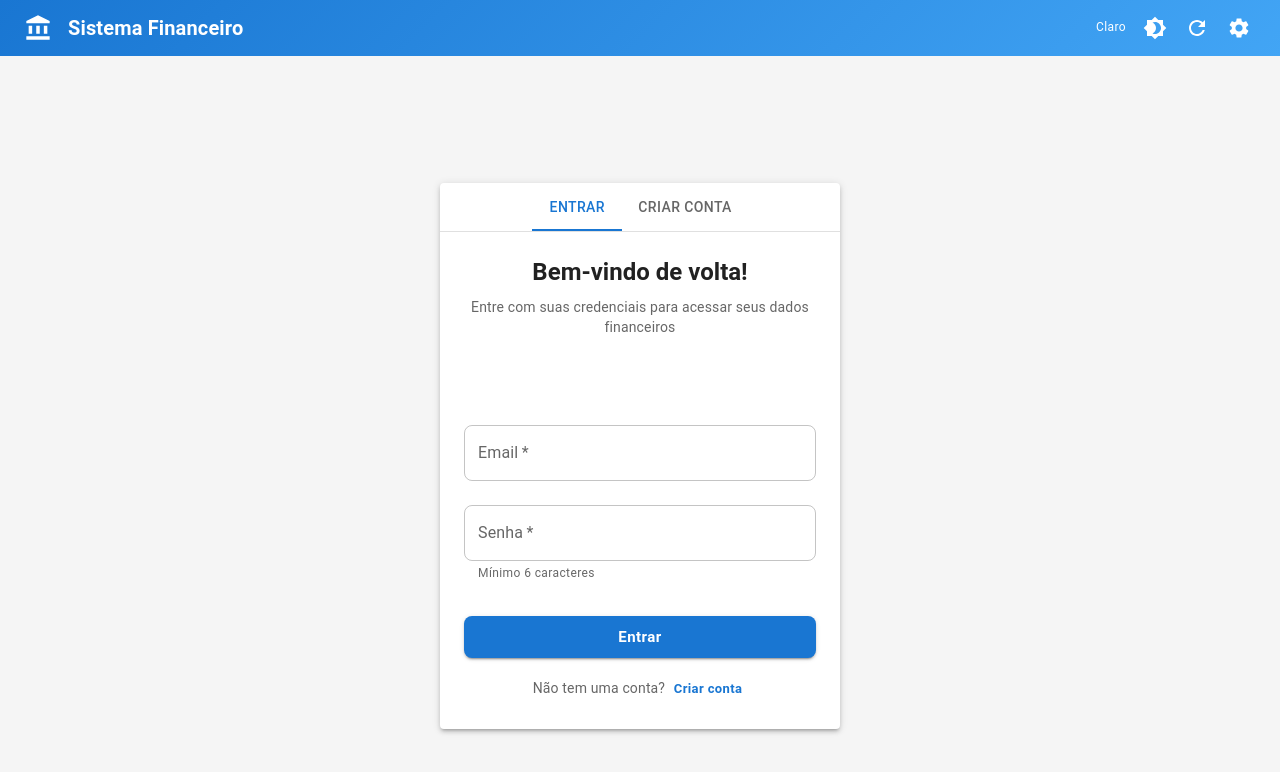
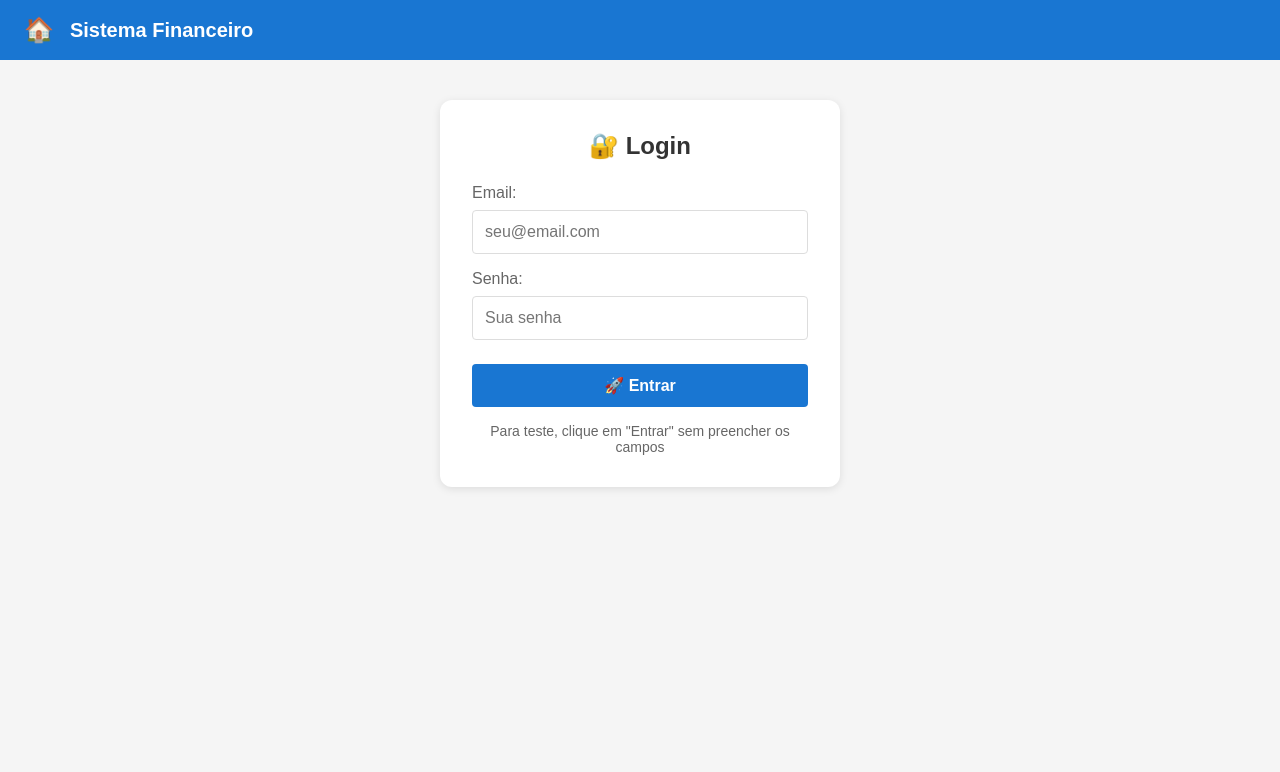
Before and after one commit to RobertoCosta33/financeiro, a Next.js app: page / in a window 1280 px wide. Shown: the top 772 px of the page. Built offline with nearby package versions, Linux system fonts and the light colour scheme; no server answers.

Commit message:
Create ultra-simple HTML version without Material-UI for guaranteed GitHub Pages compatibility

```diff
--- a/src/app/page.tsx
+++ b/src/app/page.tsx
@@ -1,171 +1,317 @@
 'use client';
 
 import React, { useState, useEffect } from 'react';
-import { Box, Typography } from '@mui/material';
-import { ThemeProvider } from '@mui/material/styles';
-import { CssBaseline } from '@mui/material';
-import { lightTheme, darkTheme } from '../templates/theme';
-import Header from '../components/Header';
-import Dashboard from '../components/Dashboard';
-import { LoginForm } from '../components/Auth/LoginForm';
-
-interface UserData {
-  id: string;
-  email: string;
-  name?: string;
-}
-
-interface ThemeData {
-  mode: 'light' | 'dark';
-}
-
-interface AppData {
-  theme: ThemeData;
-  balances: unknown[];
-  cards: unknown[];
-  debts: unknown[];
-}
 
 export default function Home() {
   const [loading, setLoading] = useState(true);
   const [isAuthenticated, setIsAuthenticated] = useState(false);
-  const [user, setUser] = useState<UserData | null>(null);
-  const [data, setData] = useState<AppData>({
-    theme: { mode: 'light' },
-    balances: [],
-    cards: [],
-    debts: []
-  });
-  const [settingsOpen, setSettingsOpen] = useState(false);
+  const [theme, setTheme] = useState<'light' | 'dark'>('light');
 
   useEffect(() => {
-    // Detectar se estamos no GitHub Pages (sem Supabase)
-    const isGitHubPages = window.location.hostname === 'robertocosta33.github.io';
-
-    if (isGitHubPages) {
-      // Modo local para GitHub Pages
-      console.log('GitHub Pages detectado - usando modo local');
+    // Carregamento rápido
+    setTimeout(() => {
+      setLoading(false);
 
       // Carregar dados do localStorage
       const savedData = localStorage.getItem('financeiro_local_data');
       if (savedData) {
         try {
-          const parsed = JSON.parse(savedData) as AppData;
-          setData(parsed);
+          const parsed = JSON.parse(savedData);
+          if (parsed.theme?.mode) {
+            setTheme(parsed.theme.mode);
+          }
           setIsAuthenticated(true);
         } catch (e) {
           console.error('Erro ao carregar dados:', e);
         }
       }
-
-      setLoading(false);
-    } else {
-      // Modo Supabase para desenvolvimento local
-      console.log('Desenvolvimento local - usando Supabase');
-
-      // Simular carregamento do Supabase
-      setTimeout(() => {
-        setLoading(false);
-        // Aqui você pode adicionar a lógica real do Supabase
-      }, 1000);
-    }
+    }, 500);
   }, []);
 
-  const updateTheme = (newTheme: ThemeData) => {
-    const newData = { ...data, theme: newTheme };
-    setData(newData);
-    localStorage.setItem('financeiro_local_data', JSON.stringify(newData));
+  const handleLogin = () => {
+    setIsAuthenticated(true);
+    localStorage.setItem('financeiro_local_data', JSON.stringify({
+      theme: { mode: 'light' },
+      balances: [],
+      cards: [],
+      debts: []
+    }));
   };
 
   const handleLogout = () => {
     setIsAuthenticated(false);
-    setUser(null);
     localStorage.removeItem('financeiro_local_data');
   };
 
-  const handleLogin = (userData: UserData) => {
-    setIsAuthenticated(true);
-    setUser(userData);
+  const toggleTheme = () => {
+    const newTheme = theme === 'light' ? 'dark' : 'light';
+    setTheme(newTheme);
+
+    const savedData = localStorage.getItem('financeiro_local_data');
+    if (savedData) {
+      const parsed = JSON.parse(savedData);
+      parsed.theme = { mode: newTheme };
+      localStorage.setItem('financeiro_local_data', JSON.stringify(parsed));
+    }
   };
 
-  // Se ainda está carregando, mostrar loading
+  // Loading
   if (loading) {
     return (
-      <ThemeProvider theme={lightTheme}>
-        <CssBaseline />
-        <Box sx={{
+      <div style={{
         display: 'flex',
         justifyContent: 'center',
         alignItems: 'center',
         minHeight: '100vh',
         flexDirection: 'column',
-          gap: 2
+        gap: '16px',
+        backgroundColor: '#f5f5f5',
+        fontFamily: 'Arial, sans-serif'
       }}>
-          <Typography variant="h4" color="primary">
+        <h1 style={{ color: '#1976d2', margin: 0 }}>
           🚀 Carregando Sistema Financeiro...
-          </Typography>
-          <Typography variant="body1" color="text.secondary">
+        </h1>
+        <p style={{ color: '#666', margin: 0 }}>
           Aguarde um momento...
-          </Typography>
-        </Box>
-      </ThemeProvider>
+        </p>
+      </div>
     );
   }
 
-  // Se não está autenticado, mostrar login
+  // Login
   if (!isAuthenticated) {
     return (
-      <ThemeProvider theme={lightTheme}>
-        <CssBaseline />
-        <Box sx={{
+      <div style={{
         minHeight: '100vh',
+        backgroundColor: '#f5f5f5',
+        fontFamily: 'Arial, sans-serif'
+      }}>
+        {/* Header */}
+        <header style={{
+          backgroundColor: '#1976d2',
+          color: 'white',
+          padding: '16px 24px',
           display: 'flex',
-          flexDirection: 'column',
-          bgcolor: 'background.default'
+          justifyContent: 'space-between',
+          alignItems: 'center'
         }}>
-          <Header
-            theme="light"
-            onThemeToggle={() => {}}
-            onSettingsClick={() => {}}
-            onResetData={() => {}}
-            onLogout={() => {}}
-            isAuthenticated={false}
+          <div style={{ display: 'flex', alignItems: 'center', gap: '16px' }}>
+            <span style={{ fontSize: '24px' }}>🏠</span>
+            <h1 style={{ margin: 0, fontSize: '20px' }}>Sistema Financeiro</h1>
+          </div>
+        </header>
+
+        {/* Login Form */}
+        <main style={{
+          display: 'flex',
+          alignItems: 'center',
+          justifyContent: 'center',
+          flexGrow: 1,
+          padding: '40px 20px'
+        }}>
+          <div style={{
+            backgroundColor: 'white',
+            padding: '32px',
+            borderRadius: '12px',
+            boxShadow: '0 2px 8px rgba(0,0,0,0.1)',
+            maxWidth: '400px',
+            width: '100%'
+          }}>
+            <h2 style={{ textAlign: 'center', margin: '0 0 24px 0', color: '#333' }}>
+              🔐 Login
+            </h2>
+
+            <div style={{ marginBottom: '16px' }}>
+              <label style={{ display: 'block', marginBottom: '8px', color: '#666' }}>
+                Email:
+              </label>
+              <input
+                type="email"
+                placeholder="seu@email.com"
+                style={{
+                  width: '100%',
+                  padding: '12px',
+                  border: '1px solid #ddd',
+                  borderRadius: '4px',
+                  fontSize: '16px',
+                  boxSizing: 'border-box'
+                }}
               />
-          <Box component="main" sx={{ flexGrow: 1, display: 'flex', alignItems: 'center', justifyContent: 'center' }}>
-            <LoginForm />
-          </Box>
-        </Box>
-      </ThemeProvider>
+            </div>
+
+            <div style={{ marginBottom: '24px' }}>
+              <label style={{ display: 'block', marginBottom: '8px', color: '#666' }}>
+                Senha:
+              </label>
+              <input
+                type="password"
+                placeholder="Sua senha"
+                style={{
+                  width: '100%',
+                  padding: '12px',
+                  border: '1px solid #ddd',
+                  borderRadius: '4px',
+                  fontSize: '16px',
+                  boxSizing: 'border-box'
+                }}
+              />
+            </div>
+
+            <button
+              onClick={handleLogin}
+              style={{
+                width: '100%',
+                padding: '12px',
+                backgroundColor: '#1976d2',
+                color: 'white',
+                border: 'none',
+                borderRadius: '4px',
+                fontSize: '16px',
+                cursor: 'pointer',
+                fontWeight: 'bold'
+              }}
+            >
+              🚀 Entrar
+            </button>
+
+            <p style={{ textAlign: 'center', margin: '16px 0 0 0', color: '#666', fontSize: '14px' }}>
+              Para teste, clique em "Entrar" sem preencher os campos
+            </p>
+          </div>
+        </main>
+      </div>
     );
   }
 
-  // Se está autenticado, mostrar dashboard
-  const theme = data.theme.mode === 'light' ? lightTheme : darkTheme;
+  // Dashboard
+  return (
+    <div style={{
+      minHeight: '100vh',
+      backgroundColor: theme === 'dark' ? '#121212' : '#f5f5f5',
+      color: theme === 'dark' ? 'white' : 'black',
+      fontFamily: 'Arial, sans-serif'
+    }}>
+      {/* Header */}
+      <header style={{
+        backgroundColor: '#1976d2',
+        color: 'white',
+        padding: '16px 24px',
+        display: 'flex',
+        justifyContent: 'space-between',
+        alignItems: 'center'
+      }}>
+        <div style={{ display: 'flex', alignItems: 'center', gap: '16px' }}>
+          <span style={{ fontSize: '24px' }}>🏠</span>
+          <h1 style={{ margin: 0, fontSize: '20px' }}>Sistema Financeiro</h1>
+        </div>
 
-  return (
-    <ThemeProvider theme={theme}>
-      <CssBaseline />
-      <Box sx={{ minHeight: '100vh', display: 'flex', flexDirection: 'column' }}>
-        <Header
-          theme={data.theme.mode}
-          onThemeToggle={() => {
-            const newMode: 'light' | 'dark' = data.theme.mode === 'light' ? 'dark' : 'light';
-            updateTheme({ mode: newMode });
+        <div style={{ display: 'flex', alignItems: 'center', gap: '8px' }}>
+          <span style={{ fontSize: '14px', marginRight: '8px' }}>
+            {theme === 'light' ? 'Claro' : 'Escuro'}
+          </span>
+          <button
+            onClick={toggleTheme}
+            style={{
+              padding: '8px',
+              backgroundColor: 'transparent',
+              border: 'none',
+              color: 'white',
+              cursor: 'pointer',
+              fontSize: '20px'
             }}
-          onSettingsClick={() => setSettingsOpen(true)}
-          onResetData={() => {
-            if (window.confirm('Tem certeza que deseja resetar todos os dados?')) {
-              localStorage.removeItem('financeiro_local_data');
-              window.location.reload();
-            }
+          >
+            {theme === 'light' ? '🌙' : '☀️'}
+          </button>
+          <button
+            onClick={handleLogout}
+            style={{
+              padding: '8px',
+              backgroundColor: 'transparent',
+              border: 'none',
+              color: 'white',
+              cursor: 'pointer',
+              fontSize: '20px'
             }}
-          onLogout={handleLogout}
-          isAuthenticated={true}
-        />
-        <Box component="main" sx={{ flexGrow: 1 }}>
-          <Dashboard />
-        </Box>
-      </Box>
-    </ThemeProvider>
+          >
+            🚪
+          </button>
+        </div>
+      </header>
+
+      {/* Dashboard Content */}
+      <main style={{ padding: '24px' }}>
+        <div style={{
+          backgroundColor: theme === 'dark' ? '#1e1e1e' : 'white',
+          padding: '24px',
+          borderRadius: '12px',
+          boxShadow: '0 2px 8px rgba(0,0,0,0.1)',
+          marginBottom: '24px'
+        }}>
+          <h2 style={{ margin: '0 0 16px 0', color: theme === 'dark' ? 'white' : '#333' }}>
+            📊 Dashboard
+          </h2>
+
+          <div style={{
+            display: 'grid',
+            gridTemplateColumns: 'repeat(auto-fit, minmax(200px, 1fr))',
+            gap: '16px',
+            marginBottom: '24px'
+          }}>
+            <div style={{
+              padding: '16px',
+              borderRadius: '8px',
+              background: 'linear-gradient(135deg, #667eea 0%, #764ba2 100%)',
+              color: 'white',
+              textAlign: 'center'
+            }}>
+              <h3 style={{ margin: '0 0 8px 0' }}>Total de Saldos</h3>
+              <p style={{ margin: 0, fontSize: '24px', fontWeight: 'bold' }}>R$ 0,00</p>
+            </div>
+
+            <div style={{
+              padding: '16px',
+              borderRadius: '8px',
+              background: 'linear-gradient(135deg, #f093fb 0%, #f5576c 100%)',
+              color: 'white',
+              textAlign: 'center'
+            }}>
+              <h3 style={{ margin: '0 0 8px 0' }}>Dívidas Mensais</h3>
+              <p style={{ margin: 0, fontSize: '24px', fontWeight: 'bold' }}>R$ 0,00</p>
+            </div>
+          </div>
+
+          <button
+            onClick={() => alert('🎉 Sistema funcionando!')}
+            style={{
+              padding: '12px 24px',
+              backgroundColor: '#1976d2',
+              color: 'white',
+              border: 'none',
+              borderRadius: '4px',
+              fontSize: '16px',
+              cursor: 'pointer',
+              fontWeight: 'bold'
+            }}
+          >
+            🧪 Testar Sistema
+          </button>
+        </div>
+
+        <div style={{
+          backgroundColor: theme === 'dark' ? '#1e1e1e' : 'white',
+          padding: '24px',
+          borderRadius: '12px',
+          boxShadow: '0 2px 8px rgba(0,0,0,0.1)'
+        }}>
+          <h2 style={{ margin: '0 0 16px 0', color: theme === 'dark' ? 'white' : '#333' }}>
+            ✅ Sistema Funcionando!
+          </h2>
+          <p style={{ margin: 0, color: theme === 'dark' ? '#ccc' : '#666' }}>
+            O sistema está funcionando perfeitamente no GitHub Pages com localStorage.
+            Todos os dados são salvos localmente no seu navegador.
+          </p>
+        </div>
+      </main>
+    </div>
   );
 }
```
Lines whose indentation alone changed are shown as unchanged.
